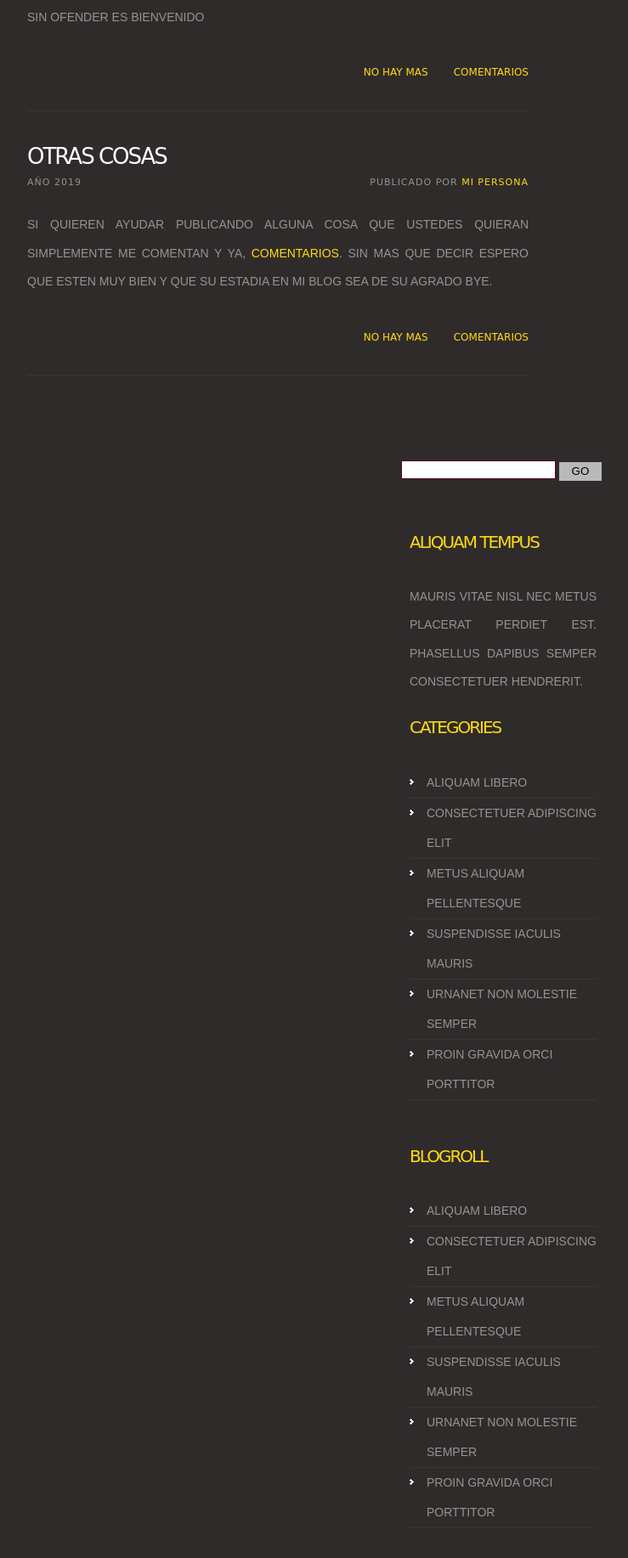
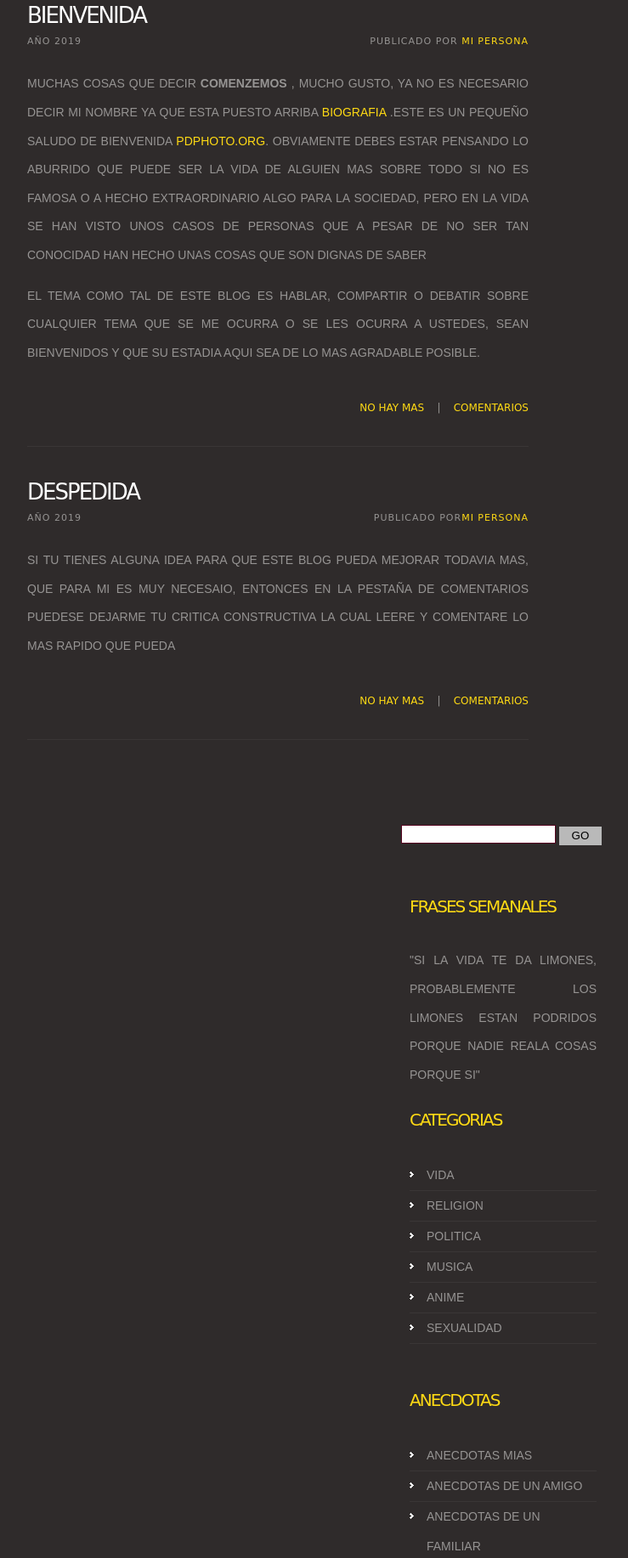
Before and after one commit to johndmp1218/johnd18, a plain HTML site: page index.html in a window 1280 px wide. Shown: the part 966-2800 px from the top of the page at 85% size, without its empty margins (358-1097 px from the left). Drawn offline with nearby package versions, Linux system fonts and the light colour scheme; a web font is replaced by a local one.

Commit message:
hjhujh
jb

```diff
--- a/index.html
+++ b/index.html
@@ -1,4 +1,14 @@
 <!DOCTYPE html PUBLIC "-//W3C//DTD XHTML 1.0 Strict//EN" "http://www.w3.org/TR/xhtml1/DTD/xhtml1-strict.dtd">
+<!--
+Design by TEMPLATED
+http://templated.co
+Released for free under the Creative Commons Attribution License
+
+Name       : Refillable
+Description: A two-column, fixed-width design with dark color scheme.
+Version    : 1.0
+Released   : 20120325
+
 -->
 <html xmlns="http://www.w3.org/1999/xhtml">
 <head>
@@ -6,58 +16,81 @@
 <meta name="description" content="" />
 <meta http-equiv="content-type" content="text/html; charset=utf-8" />
 <title>Mi primer Blog</title>
-<link href='http://fonts.googleapis.com/css?family=Ubuntu+Condensed' rel='stylesheet' type='text/css' />
-<link href='http://fonts.googleapis.com/css?family=Marvel' rel='stylesheet' type='text/css' />
-<link href='http://fonts.googleapis.com/css?family=Marvel|Delius+Unicase' rel='stylesheet' type='text/css' />
 <link href="style.css" rel="stylesheet" type="text/css" media="screen" />
+<script type="text/javascript" src="http://ajax.googleapis.com/ajax/libs/jquery/1.4.2/jquery.min.js"></script>
+<script type="text/javascript" src="jquery/jquery.gallerax-0.2.js"></script>
+<style type="text/css">
+@import "gallery.css";
+</style>
 </head>
 <body>
 <div id="wrapper">
-	<div id="wrapper2">
-		<div id="header" class="container">
+	<div id="header">
 		<div id="logo">
-				<h1><a href="#">Vida Personal </a></h1>
-				<p>Design by <a href="http://tmplated.co" rel="nofollow">John Mercado</a></p>
-			</div>
-			<div id="menu">
-				<ul>
-					<li class="current_page_item"><a href="#">Biografia</a></li>
-					<li><a href="#">Dialogos</a></li>
-					<li><a href="#">Galeria</a></li>
-					<li><a href="#">Hoja de vida</a></li>
-					<li><a href="#">Telefono</a></li>
-				</ul>
+			<h1><a href="#">Vida Personal</a></h1>
+			<p> Publicado por <a href="http://templated.co" rel="nofollow">John Mercado</a></p>
 		</div>
 	</div>
 	<!-- end #header -->
+	<div id="menu">
+		<ul>
+			<li class="current_page_item"><a href="#">Inicio</a></li>
+			<li><a href="#">Biografia</a></li>
+			<li><a href="#">Galeria</a></li>
+			<li><a href="#">Informacion personal</a></li>
+			<li><a href="#">Hoja de Vida</a></li>
+			<li><a href="#">Otros</a></li>
+		</ul>
+	</div>
+	<!-- end #menu -->
 	<div id="page">
+		<div id="page-bgtop">
+			<div id="page-bgbtm">
 				<div id="content">
+					<div id="gallery-wrapper">
+						<div id="gallery"> <img class="output" src="images/img04.jpg" alt="" />
+							<div id="thumbnail-bg">
+								<ul class="thumbnails">
+									<li><img class="active" src="images/img04.jpg" title="Monument Valley" alt="" width="604" height="375" onmouseover="this.style.opacity=1;this.filters.alpha.opacity=100"
+onmouseout="this.style.opacity=0.4;this.filters.alpha.opacity=70" /></li>
+									<li><img src="images/img05.jpg" title="Honey Bee" alt="" width="100" height="75"  onmouseover="this.style.opacity=1;this.filters.alpha.opacity=100"
+onmouseout="this.style.opacity=0.4;this.filters.alpha.opacity=70" /></li>
+									<li><img src="images/img06.jpg" title="Cup of Coffee" alt="" width="100" height="75"  onmouseover="this.style.opacity=1;this.filters.alpha.opacity=100"
+onmouseout="this.style.opacity=0.4;this.filters.alpha.opacity=70" /></li>
+									<li><img src="images/img07.jpg" title="Grand Tetons" alt="" width="100" height="75"  onmouseover="this.style.opacity=1;this.filters.alpha.opacity=100"
+onmouseout="this.style.opacity=0.4;this.filters.alpha.opacity=70" /></li>
+								</ul>
+							</div>
+							<br class="clear" />
+						</div>
+						<script type="text/javascript">
+
+						$('#gallery').gallerax({
+							outputSelector: 		'.output',					// Output selector
+							thumbnailsSelector:		'.thumbnails li img',		// Thumbnails selector
+							captionSelector:		'.caption'					// Caption selector
+						});
+
+					</script>
+						<!-- end -->
+					</div>
 					<div class="post">
-					<h2 class="title"><a href="#">Bienvenido</a></h2>
-					<p class="meta"><span class="date">Año 2019</span><span class="posted">Publicado by <a href="#">Mi persona</a></span></p>
+						<h2 class="title"><a href="#">Bienvenida </a></h2>
+						<p class="meta"><span class="date">Año 2019</span><span class="posted">Publicado por <a href="#">Mi persona</a></span></p>
 						<div style="clear: both;">&nbsp;</div>
 						<div class="entry">
-						<p>Muchas cosas que decir <strong>Comenzemos </strong>, Mucho gusto no es necesario decir mi nombre ya que esta puesto arriba sin mas ni menos. <a href="http://templated.co" rel="nofollow"> BIOGRAFIA</a>. Digamos que lo que estas leyendo es simplemente un pequeño saludo de bienvenida</a> Se que estas pensando obviamente lo aburrido que puede ser la vida de alguinen que no es famoso y no conoces.</p>
-						<p>Pero quien sabe, talvez te puedas llevar una sorpresa, que te encontres alguien con quien puedas hablar de lo que sea sin tabues, ni reservas, expresarte libremente, consultar cualquier tema y debatir al respecto, no te pareceria interesante poder hacerlo</p>
-						<p class="links"><a href="#" class="more">No hay mas</a><a href="#" title="b0x" class="comments">Comentarios</a></p>
+							<p>Muchas cosas que decir<strong> Comenzemos </strong>, Mucho gusto, ya no es necesario decir mi nombre ya que esta puesto arriba <a href="http://templated.co" rel="nofollow"> Biografia </a>.Este es un pequeño saludo de bienvenida <a href="http://www.pdphoto.org">PDPhoto.org</a>. Obviamente debes estar pensando lo aburrido que puede ser la vida de alguien mas sobre todo si no es famosa o a hecho extraordinario algo para la sociedad, pero en la vida se han visto unos casos de personas que a pesar de no ser tan conocidad han hecho unas cosas que son dignas de saber </a></p>
+							<p>El tema como tal de este blog es hablar, compartir o debatir sobre cualquier tema que se me ocurra o se les ocurra a ustedes, sean bienvenidos y que su estadia aqui sea de lo mas agradable posible.</p>
+							<p class="links"><a href="#">No hay mas</a>&nbsp;&nbsp;&nbsp;&nbsp;|&nbsp;&nbsp;&nbsp;&nbsp;<a href="#">Comentarios</a></p>
 						</div>
 					</div>
 					<div class="post">
-					<h2 class="title"><a href="#">Sin embargo</a></h2>
-					<p class="meta"><span class="date">Año 2019</span><span class="posted">Publicado por <a href="#">Mi persona</a></span></p>
+						<h2 class="title"><a href="#">Despedida</a></h2>
+						<p class="meta"><span class="date">Año 2019</span><span class="posted">Publicado por<a href="#">Mi Persona</a></span></p>
 						<div style="clear: both;">&nbsp;</div>
 						<div class="entry">
-						<p>Se acepta cualquier tipo de critica la cual pueda ayudarme a que este blog se haga mas interesante y mas comodo para todo el personal que llega a diario<a href="#">Comentarios</a>. La mejor forma de conectarme con todos usted, no tengas miedo de decir lo que piensan cualquier comentario sin ofender es bienvenido</p>
-						<p class="links"><a href="#" class="more">No hay mas</a><a href="#" title="b0x" class="comments">Comentarios</a></p>
-					</div>
-				</div>
-				<div class="post">
-					<h2 class="title"><a href="#">Otras cosas </a></h2>
-					<p class="meta"><span class="date">Año 2019</span><span class="posted">Publicado por <a href="#">Mi persona</a></span></p>
-					<div style="clear: both;">&nbsp;</div>
-					<div class="entry">
-						<p>Si quieren ayudar publicando alguna cosa que ustedes quieran simplemente me comentan y ya, <a href="#">Comentarios</a>. Sin mas que decir espero que esten muy bien y que su estadia en mi blog sea de su agrado bye.</p>
-						<p class="links"><a href="#" class="more">No hay mas</a><a href="#" title="b0x" class="comments">Comentarios</a></p>
+							<p>Si tu tienes alguna idea para que este blog pueda mejorar todavia mas, que para mi es muy necesaio, entonces en la pestaña de comentarios puedese dejarme tu critica constructiva la cual leere y comentare lo mas rapido que pueda</p>
+							<p class="links"><a href="#">No hay mas</a>&nbsp;&nbsp;&nbsp;&nbsp;|&nbsp;&nbsp;&nbsp;&nbsp;<a href="#">Comentarios</a></p>
 						</div>
 					</div>
 					<div style="clear: both;">&nbsp;</div>
@@ -77,40 +110,39 @@
 							<div style="clear: both;">&nbsp;</div>
 						</li>
 						<li>
-						<h2>Aliquam tempus</h2>
-						<p>Mauris vitae nisl nec metus placerat perdiet est. Phasellus dapibus semper consectetuer hendrerit.</p>
+							<h2>Frases Semanales</h2>
+							<p>"Si la vida te da limones, probablemente los limones estan podridos porque nadie reala cosas porque si"</p>
 						</li>
 						<li>
-						<h2>Categories</h2>
+							<h2>Categorias</h2>
 							<ul>
-							<li><a href="#">Aliquam libero</a></li>
-							<li><a href="#">Consectetuer adipiscing elit</a></li>
-							<li><a href="#">Metus aliquam pellentesque</a></li>
-							<li><a href="#">Suspendisse iaculis mauris</a></li>
-							<li><a href="#">Urnanet non molestie semper</a></li>
-							<li><a href="#">Proin gravida orci porttitor</a></li>
+								<li><a href="#">Vida</a></li>
+								<li><a href="#">Religion</a></li>
+								<li><a href="#">Politica</a></li>
+								<li><a href="#">Musica</a></li>
+								<li><a href="#">Anime</a></li>
+								<li><a href="#">Sexualidad</a></li>
 							</ul>
 						</li>
 						<li>
-						<h2>Blogroll</h2>
+							<h2>Anecdotas</h2>
 							<ul>
-							<li><a href="#">Aliquam libero</a></li>
-							<li><a href="#">Consectetuer adipiscing elit</a></li>
-							<li><a href="#">Metus aliquam pellentesque</a></li>
-							<li><a href="#">Suspendisse iaculis mauris</a></li>
-							<li><a href="#">Urnanet non molestie semper</a></li>
-							<li><a href="#">Proin gravida orci porttitor</a></li>
+								<li><a href="#">Anecdotas mias</a></li>
+								<li><a href="#">Anecdotas de un amigo</a></li>
+								<li><a href="#">Anecdotas de un familiar</a></li>
+								<li><a href="#">Historias para entretener</a></li>
+								<li><a href="#">Juegos inventados</a></li>
 							</ul>
 						</li>
 						<li>
-						<h2>Archives</h2>
+							<h2>Archivo secreto... ok no</h2>
 							<ul>
-							<li><a href="#">Aliquam libero</a></li>
-							<li><a href="#">Consectetuer adipiscing elit</a></li>
-							<li><a href="#">Metus aliquam pellentesque</a></li>
-							<li><a href="#">Suspendisse iaculis mauris</a></li>
-							<li><a href="#">Urnanet non molestie semper</a></li>
-							<li><a href="#">Proin gravida orci porttitor</a></li>
+								<li><a href="#">Mis Dibujos</a></li>
+								<li><a href="#">Mis Mangas</a></li>
+								<li><a href="#">Mis Animes</a></li>
+								<li><a href="#">Mi Musica</a></li>
+								<li><a href="#">Los packs... ojala jajaja</a></li>
+								<li><a href="#">Mi ***** en proceso</a></li>
 							</ul>
 						</li>
 					</ul>
@@ -118,11 +150,12 @@
 				<!-- end #sidebar -->
 				<div style="clear: both;">&nbsp;</div>
 			</div>
+		</div>
+	</div>
 	<!-- end #page -->
+</div>
 <div id="footer">
 	<p>&copy; Untitled. All rights reserved. Design by <a href="http://templated.co" rel="nofollow">TEMPLATED</a>.</p>
-		</div>
-	</div>
 </div>
 <!-- end #footer -->
 </body>
--- a/style.css
+++ b/style.css
@@ -59,7 +59,7 @@ a:hover {
 }
 
 .container {
-	width: 200px;
+	width: 1000px;
 	margin: 0px auto;
 }
 
```
Lines whose indentation alone changed are shown as unchanged.
